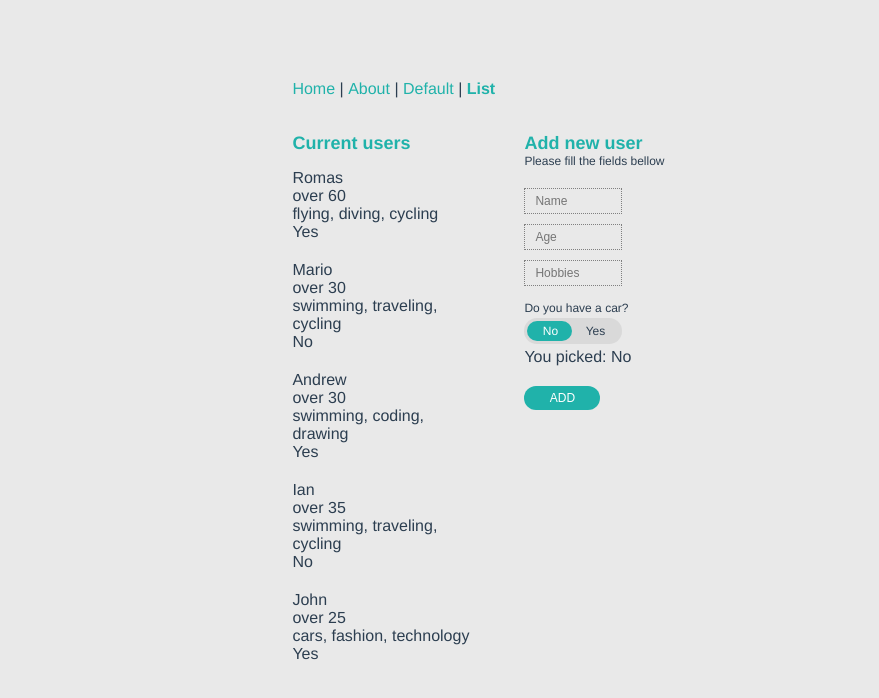
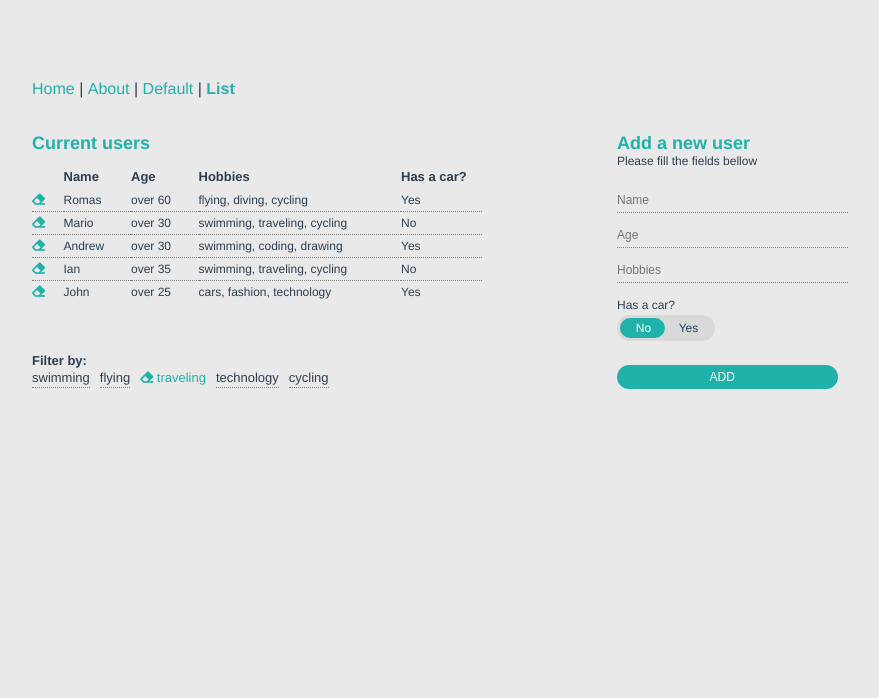
Before and after one commit to mario-iamb/vuejs_insta, a Vue app: page /#/list in a window 1280 px wide. Shown: the top 698 px of the page, without its empty margins (158-1037 px from the left). Built offline with nearby package versions, Linux system fonts and the light colour scheme.

Commit message:
add, remove list items

```diff
--- a/public/index.html
+++ b/public/index.html
@@ -5,6 +5,7 @@
     <meta http-equiv="X-UA-Compatible" content="IE=edge">
     <meta name="viewport" content="width=device-width,initial-scale=1.0">
     <link rel="icon" href="<%= BASE_URL %>favicon.ico">
+    <link rel="stylesheet" href="https://use.fontawesome.com/releases/v5.2.0/css/all.css" integrity="sha384-hWVjflwFxL6sNzntih27bfxkr27PmbbK/iSvJ+a4+0owXq79v+lsFkW54bOGbiDQ" crossorigin="anonymous">
     <title>vue_proj</title>
   </head>
   <body>
--- a/src/App.vue
+++ b/src/App.vue
@@ -46,7 +46,7 @@
     -moz-osx-font-smoothing: grayscale;
     text-align: center;
     color: #2c3e50;
-    width: 30%;
+    width: 900px;
     padding: 30px;
     margin: 50px auto;
     height: calc(60% - 50px);
--- a/src/components/MyList.vue
+++ b/src/components/MyList.vue
@@ -2,15 +2,40 @@
     <div class="my-list page">
         <div class="current-users">
             <h2>Current users</h2>
-            <ul>
-                <li v-for='user in users' :key='user.id'>
-                    {{user.name}}<br> {{user.age}}<br> {{user.hobbies}}<br> {{user.hasCar}}
-                </li>
+
+            <table width="100%" cellpadding="0" cellspacing="0">
+                <thead>
+                    <tr>
+                        <th width="7%"></th>
+                        <th width="15%">Name</th>
+                        <th width="15%">Age</th>
+                        <th width="45%">Hobbies</th>
+                        <th width="18%">Has a car?</th>
+                    </tr>
+                </thead>
+                <tbody>
+                    <tr v-for="user in users" :key="user.id">
+                        <td class="delete-user"><i v-on:click="deleteUser(user)" class="fas fa-eraser"></i></td>
+                        <td>{{user.name}}</td>
+                        <td>{{user.age}}</td>
+                        <td>{{user.hobbies}}</td>
+                        <td>{{user.hasCar}}</td>
+                    </tr>
+                </tbody>
+            </table>
+
+            <p>Filter by:</p>
+            <ul class="filters">
+                <li>swimming</li>
+                <li>flying</li>
+                <li class="active"><i class="fas fa-eraser"></i> traveling</li>
+                <li>technology</li>
+                <li>cycling</li>
             </ul>
         </div>
 
         <div class="add-users">
-            <h2>Add new user</h2>
+            <h2>Add a new user</h2>
             <p>Please fill the fields bellow</p>
 
             <form v-on:submit="addUser">
@@ -27,20 +52,16 @@
                 </div>
 
                 <div class="field">
-                    <p>Do you have a car?</p>
+                    <p>Has a car?</p>
 
                     <div class="switcher">
-                        <input type="radio" name="hasCar" v-bind:value="'No'" id="no" class="switcher__input switcher__input--yin" v-model="picked">
+                        <input type="radio" name="hasCar" v-bind:value="'No'" id="no" class="switcher__input switcher__input--yin" v-model="newUser.hasCar">
                         <label for="no" class="switcher__label">No</label>
 
-                        <input type="radio" name="hasCar" v-bind:value="'Yes'" id="yes" class="switcher__input switcher__input--yang" v-model="picked">
+                        <input type="radio" name="hasCar" v-bind:value="'Yes'" id="yes" class="switcher__input switcher__input--yang" v-model="newUser.hasCar">
                         <label for="yes" class="switcher__label">Yes</label>
 
                         <span class="switcher__toggle"></span>
-                    </div>
-
-                    <div class="new-div">
-                        <span>You picked: {{ picked }}</span>
                     </div>
                 </div>
 
@@ -59,9 +80,10 @@ export default {
 
     data() {
         return {
-            picked: 'No',
 
-            newUser: {},
+            newUser: {
+                hasCar: 'No'
+            },
             users: [
                 {
                     name: 'Romas',
@@ -104,13 +126,19 @@ export default {
                 name:this.newUser.name,
                 age:this.newUser.age,
                 hobbies:this.newUser.hobbies,
-                hasCar:this.newUser.hasCar,
+                hasCar:this.newUser.hasCar
             });
 
             // Clears input values after submit
-            this.newUser = '';
+            this.newUser.name = '';
+            this.newUser.age = '';
+            this.newUser.hobbies = '';
 
             e.preventDefault();
+        },
+        deleteUser:function(user){
+            var index = this.users.indexOf(user);
+            this.users.splice(index, 1);
         }
     }
 }
@@ -121,6 +149,7 @@ export default {
 
     .my-list {
         margin-top: 20px;
+        //border: 1px dotted red;
 
         h2 {
             color: lightseagreen;
@@ -132,25 +161,80 @@ export default {
         }
 
         .current-users {
-            width: 50%;
+            width: 65%;
             float: left;
 
-            ul {
+            p {
+                font-size: 13px;
+                font-weight: bold;
+                padding: 0;
+                margin: 50px 0 0 0;
+            }
+
+            ul.filters {
                 margin: 0;
                 padding: 0;
 
+                // li {
+                //     display: inline-block;
+                //     font-size: 12px;
+                //     background: lightseagreen;
+                //     color: white;
+                //     margin: 0 10px 10px 0;
+                //     padding: 2px 10px;
+                //     border-radius: 30px;
+                // }
                 li {
-                    list-style-type:none;
-                    padding: 0 0 20px 0;
+                    display: inline-block;
+                    font-size: 13px;
+                    margin: 0 10px 10px 0;
+                    padding: 2px 0px;
+                    border-bottom: 1px dotted grey;
+                    //transition: all 0.2s ease-in;
+
+                    &.active {
+                        color: lightseagreen;
+                        border-bottom: none;
+
+                    }
+                }
+            }
+
+            table {
+                max-width: 450px;
+
+                th {
+                    font-size: 13px;
+                    padding-bottom: 5px;
+                }
+
+                td {
+                    font-size: 12px;
+                    border-bottom: 1px dotted gray;
+                    padding: 4px 0 4px 0;
+
+                    &.delete-user {
+                        i {
+                            color: lightseagreen;
+                            font-size: 13px;
+                            cursor: pointer;
+                        }
+                    }
+                }
+
+                tr {
+                    &:last-child {
+                        td {
+                            border-bottom: none;
+                        }
+                    }
                 }
             }
         }
 
         .add-users {
-            width: 50%;
+            width: 35%;
             float: left;
-            padding: 0 0 0 40px;
-            box-sizing: border-box;
 
             p {
                 margin: -15px 0 20px 0;
@@ -167,15 +251,16 @@ export default {
                 }
 
                 input {
-                    width: 50%;
+                    width: 70%;
                     background: rgb(233, 233, 233);
-                    border: 1px dotted gray;
+                    border: none;
+                    border-bottom: 1px dotted gray;
                     font-size: 12px;
-                    padding: 5px 10px;
+                    padding: 5px 10px 5px 0;
                     outline: none;
 
                     &:focus {
-                        border: 1px dotted lightseagreen;
+                        border-bottom: 1px dotted lightseagreen;
                     }
 
                     &[type="submit"] {
```
